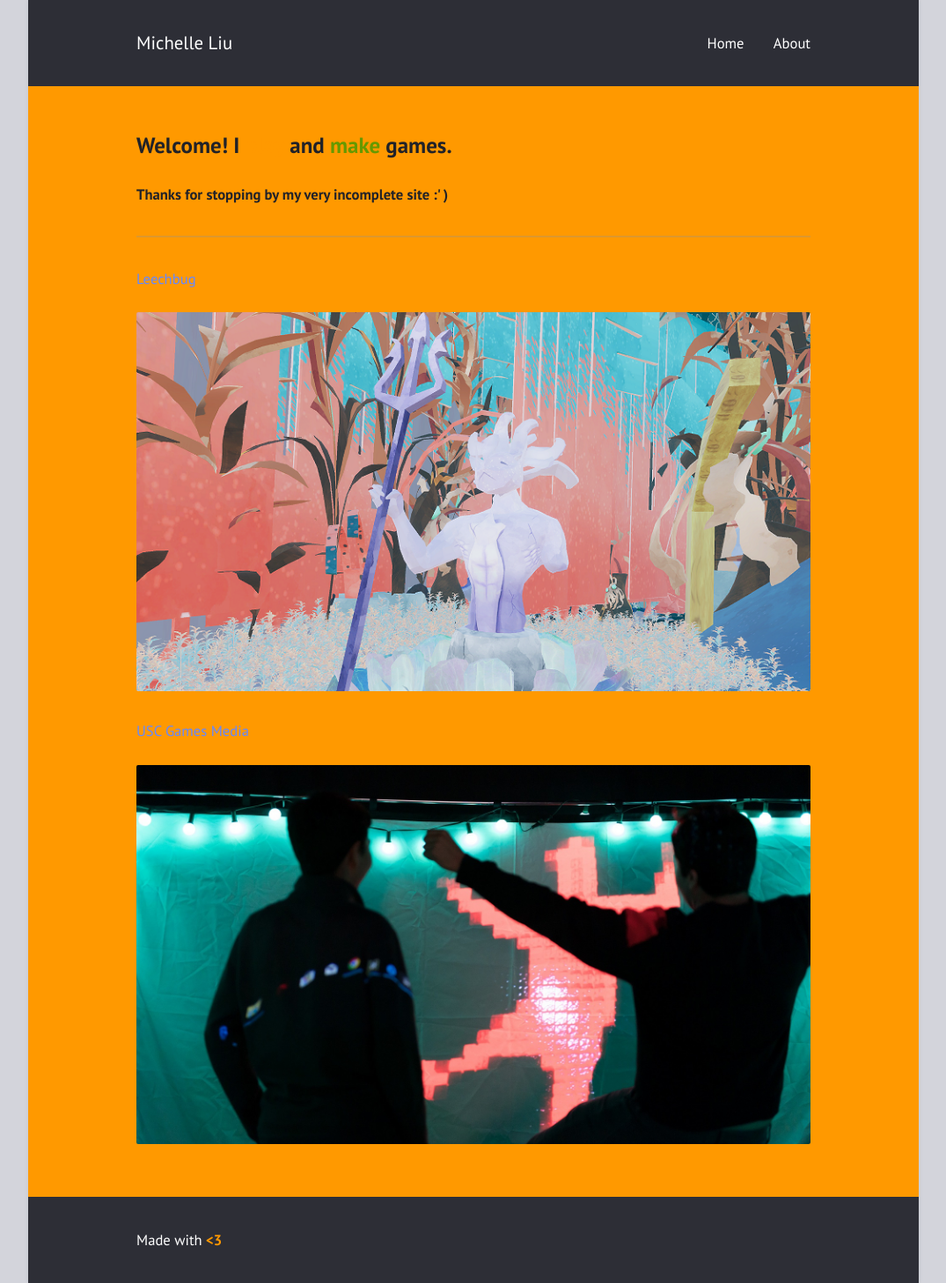
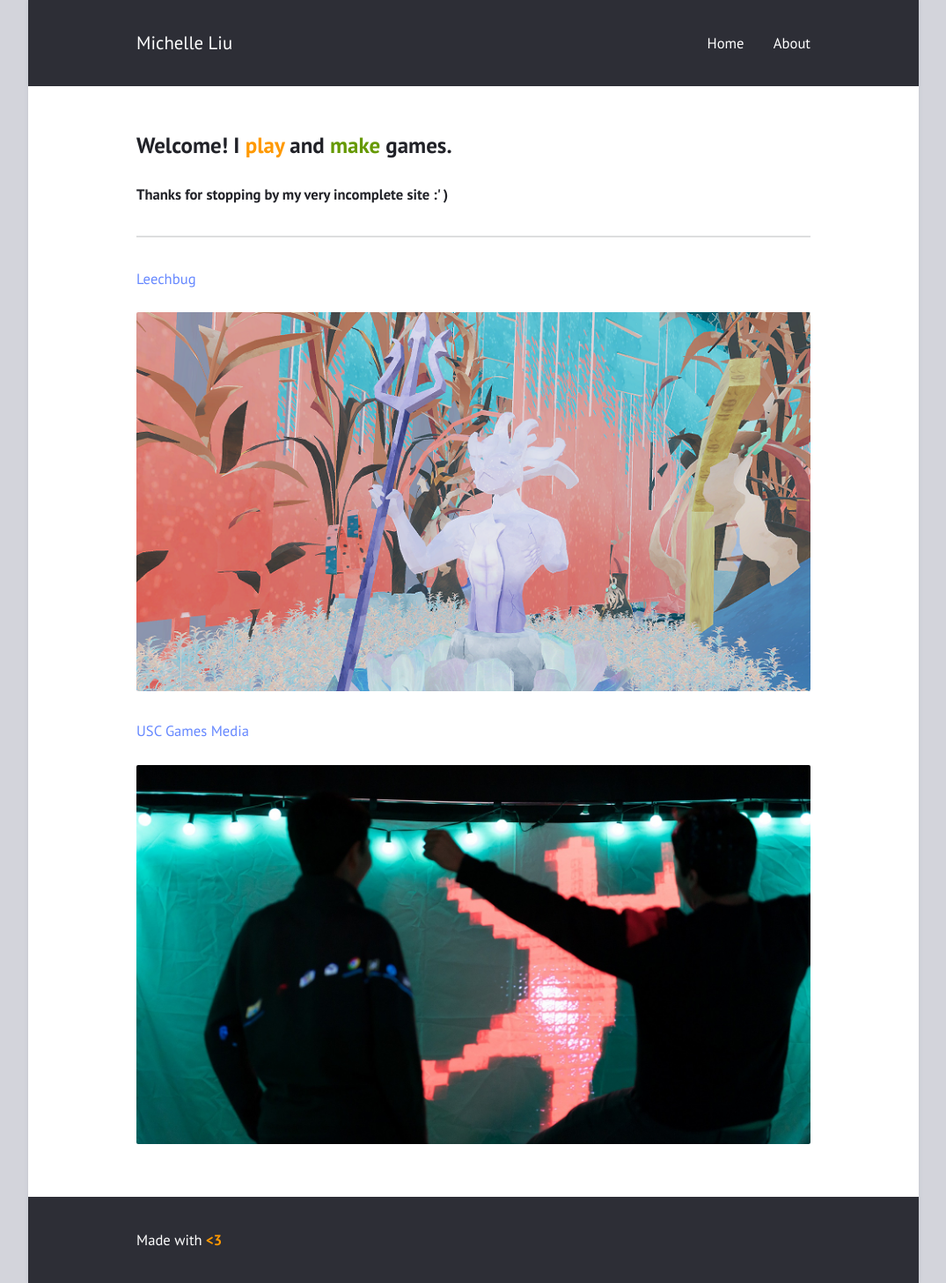
Before and after one commit to KeroMichelle/KeroMichelle.github.io, a Jekyll site: the page built from index.html, in a window 1280 px wide. Shown: the whole page at 88% size, without its empty margins (102-1177 px from the left). Built offline with Jekyll 4.4.1, drawn with Linux system fonts in a browser that asks for light colours.

Commit message:
Background update

```diff
--- a/_sass/basic.sass
+++ b/_sass/basic.sass
@@ -1,5 +1,5 @@
 body
-  background: $orange
+  background: $light
   color: $dark
   font-family: $font-family
   font-weight: $font-weight
```
